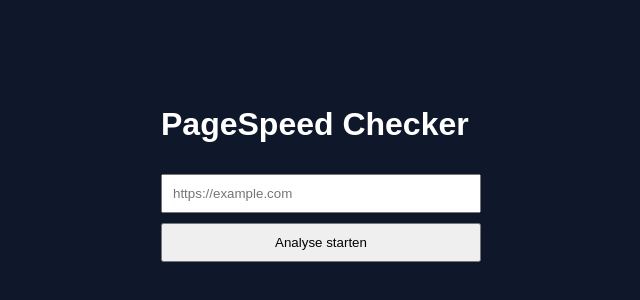
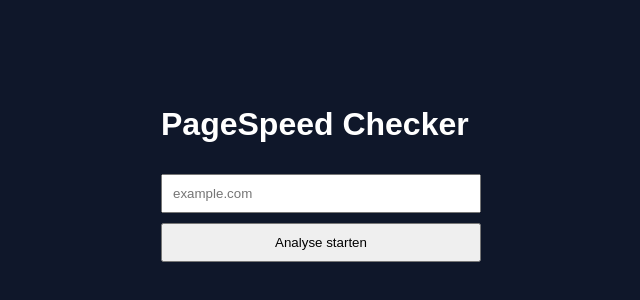
Before and after one commit to PascalHberg/Website_speed_tester, a plain HTML site: page index.html in a window 1280 px wide. Shown: the part 214-514 px from the top of the page, 319-959 px from the left. Drawn offline with Linux system fonts and the light colour scheme.

Commit message:
Update index.html

```diff
--- a/index.html
+++ b/index.html
@@ -11,7 +11,7 @@
   <div class="container">
     <h1>PageSpeed Checker</h1>
 
-    <input id="urlInput" type="text" placeholder="https://example.com" />
+    <input id="urlInput" type="text" placeholder="example.com" />
 
     <button onclick="runTest()">Analyse starten</button>
 
```
